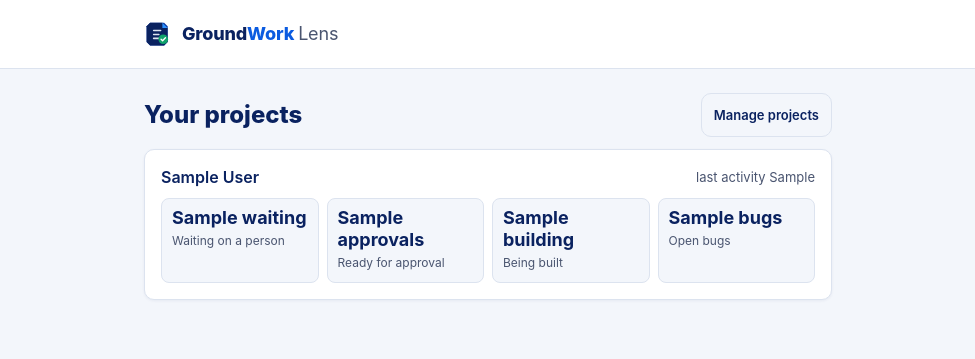
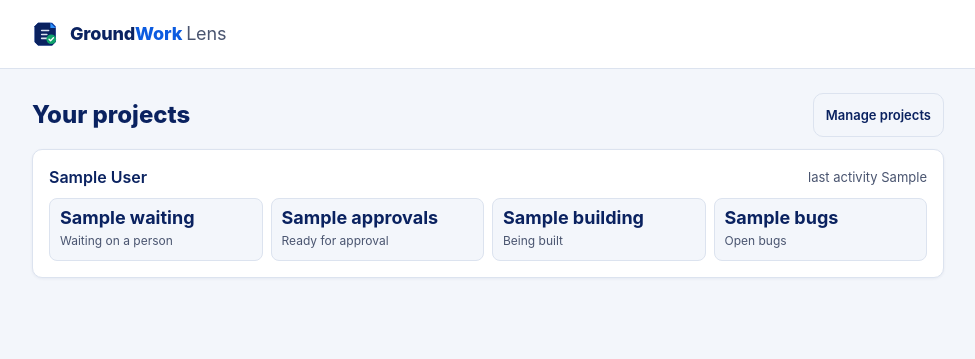
Before and after one commit to Hemanthkaruturi/Groundwork-Lens, a Python web app: template lens/templates/portfolio.html in a window 1280 px wide. Shown: the top 359 px of the page, without its empty margins (152-1127 px from the left). Run offline with Jinja, Linux system fonts and the light colour scheme; the template is opened without the code that fills it: most values are stand-ins (such as "Sample title", 1, 10 or a date in 2020).

Commit message:
Frame desktop view as primary with responsive mobile layout

```diff
--- a/lens/static/style.css
+++ b/lens/static/style.css
@@ -116,9 +116,9 @@ a:hover {
 }
 
 .header-inner {
-  max-width: 720px;
+  max-width: 960px;
   margin: 0 auto;
-  padding: 12px 16px;
+  padding: 12px 24px;
   display: flex;
   align-items: center;
   justify-content: space-between;
@@ -169,29 +169,26 @@ a:hover {
 }
 
 .desktop-request-btns {
-  display: none;
+  display: flex;
   gap: 8px;
 }
 
-@media (min-width: 600px) {
-  .desktop-request-btns {
-    display: flex;
-  }
-  .mobile-bottom-bar {
-    display: none !important;
-  }
+/* Main container (desktop primary, responsive on mobile) */
+.container {
+  max-width: 960px;
+  margin: 0 auto;
+  padding: 24px 24px 48px;
 }
 
-/* Main container (360px phone first, max 720px desktop) */
-.container {
-  max-width: 720px;
-  margin: 0 auto;
-  padding: 16px 16px 88px;
-}
-
-@media (min-width: 600px) {
+@media (max-width: 599px) {
+  .header-inner {
+    padding: 12px 16px;
+  }
+  .desktop-request-btns {
+    display: none;
+  }
   .container {
-    padding: 24px 16px 48px;
+    padding: 16px 16px 88px;
   }
 }
 
@@ -559,8 +556,9 @@ textarea.mono-editor {
   border-color: transparent;
 }
 
-/* Mobile bottom bar */
+/* Responsive mobile bottom bar */
 .mobile-bottom-bar {
+  display: none;
   position: fixed;
   bottom: 0;
   left: 0;
@@ -568,9 +566,14 @@ textarea.mono-editor {
   background: var(--surface);
   border-top: 1px solid var(--border);
   padding: 8px 16px;
-  display: flex;
   gap: 8px;
   z-index: 30;
+}
+
+@media (max-width: 599px) {
+  .mobile-bottom-bar {
+    display: flex;
+  }
 }
 
 .mobile-bottom-bar .btn {
@@ -676,14 +679,14 @@ details summary {
 
 .portfolio-counts {
   display: grid;
-  grid-template-columns: repeat(2, minmax(0, 1fr));
+  grid-template-columns: repeat(4, minmax(0, 1fr));
   gap: 8px;
   margin-top: 10px;
 }
 
-@media (min-width: 480px) {
+@media (max-width: 599px) {
   .portfolio-counts {
-    grid-template-columns: repeat(4, minmax(0, 1fr));
+    grid-template-columns: repeat(2, minmax(0, 1fr));
   }
 }
 
```
Also changed, not shown: CONTRIBUTING.md (+1 -1 lines), DECISIONS/RFC-0001-groundwork-lens.md (+2 -3 lines), .groundwork/approvals.json, README.md, 1 other file.
